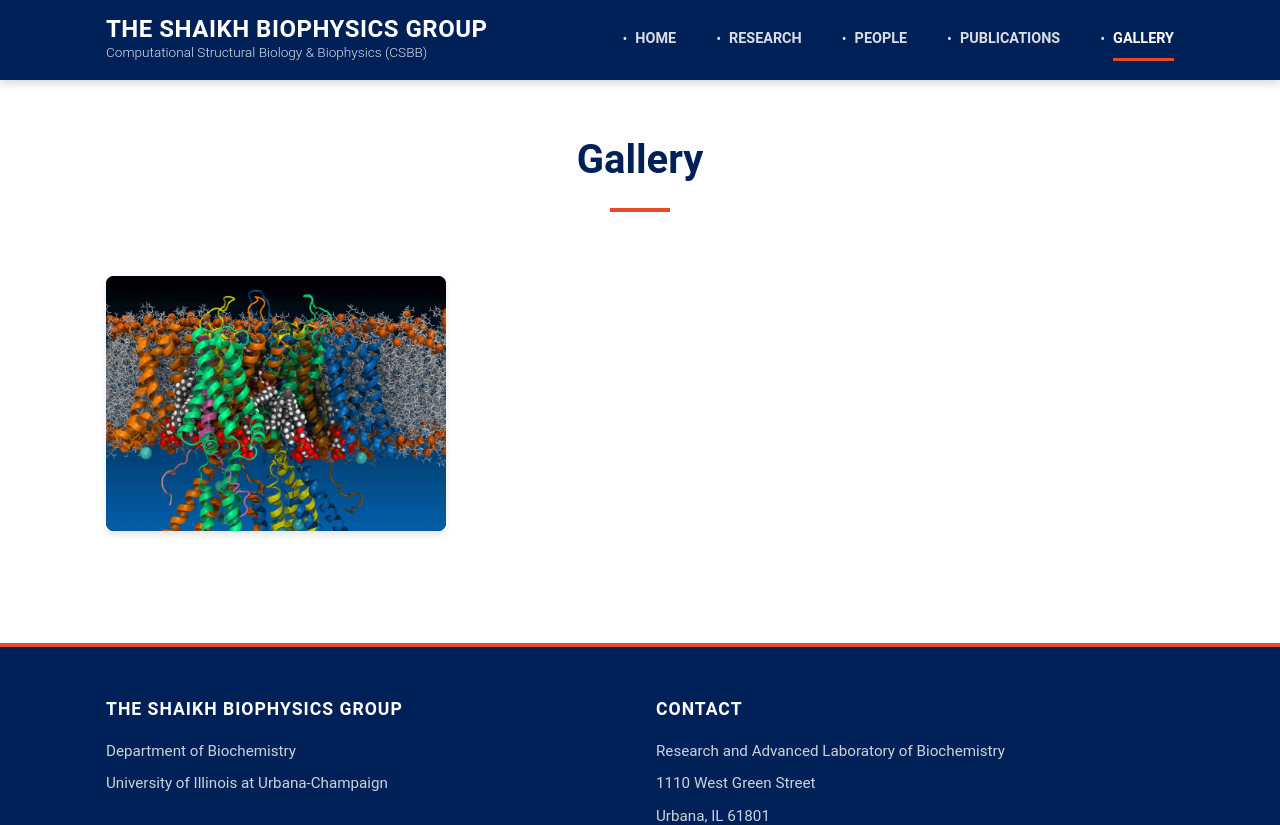
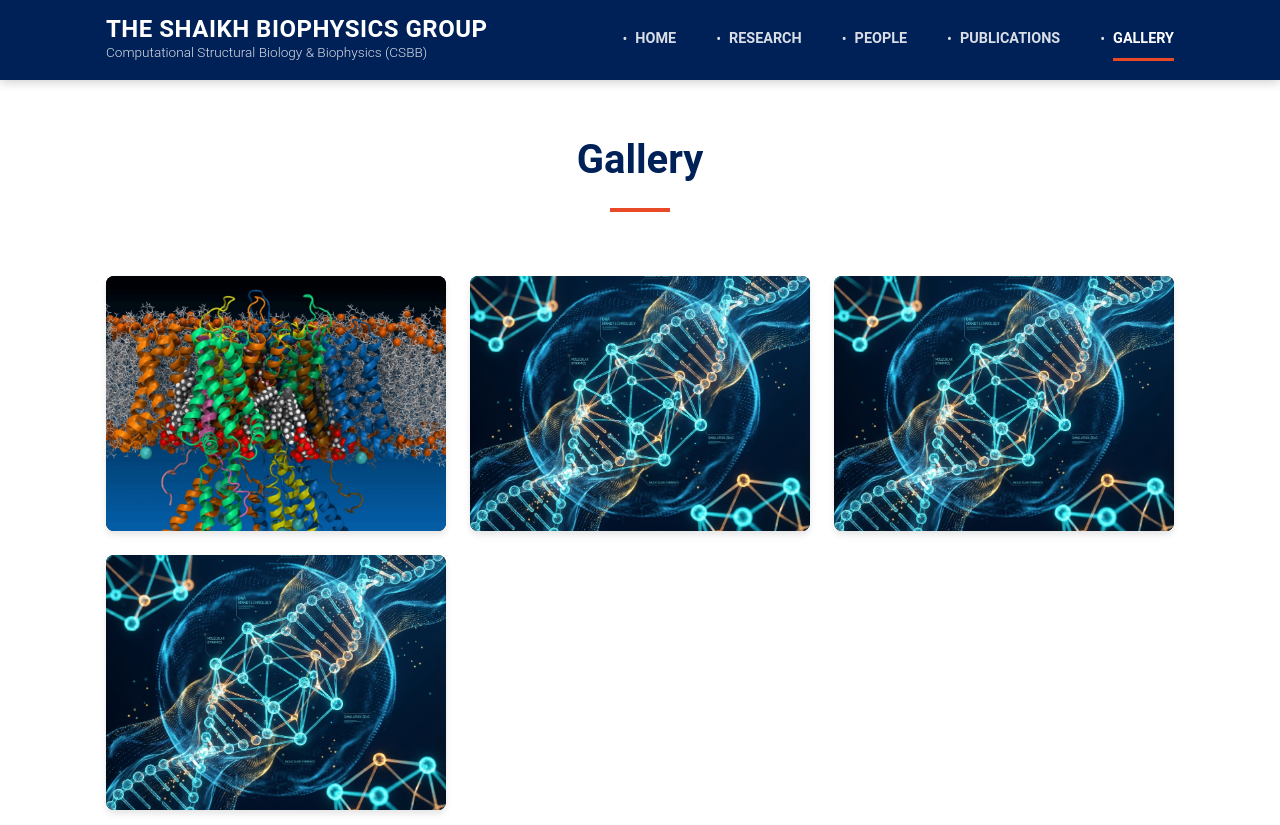
Before and after one commit to fulbabu2/fulbabu2.github.io, a React (Vite) app: page /#/gallery in a window 1280 px wide. Shown: the top 825 px of the page. Built offline with nearby package versions, Linux system fonts and the light colour scheme; some icons are missing.

Commit message:
Add MD Result 1 to Gallery

```diff
--- a/src/pages/Gallery.tsx
+++ b/src/pages/Gallery.tsx
@@ -1,15 +1,40 @@
 import React from 'react';
 import './Gallery.css';
-import mdResult1 from '../assets/gallery/md_result_1.jpg';
+import hero1 from '../assets/hero1.png';
+import mdResult1 from '../assets/gallery/md-result-1.jpg';
+
+interface GalleryItem {
+    id: number;
+    title: string;
+    description: string;
+    image: string;
+}
 
 const Gallery: React.FC = () => {
-    // Gallery Items
-    const galleryItems = [
+    const galleryItems: GalleryItem[] = [
         {
             id: 1,
-            title: "MD result 1",
-            description: "Molecular dynamics simulation result visualizing protein-membrane interaction.",
+            title: "MD Result 1",
+            description: "Molecular Dynamics Simulation Snapshot - Membrane Protein System",
             image: mdResult1
+        },
+        {
+            id: 2,
+            title: "Simulation Setup",
+            description: "Initial system configuration",
+            image: hero1
+        },
+        {
+            id: 3,
+            title: "Trajectory Analysis",
+            description: "RMSD and RMSF calculations",
+            image: hero1
+        },
+        {
+            id: 4,
+            title: "Protein Dynamics",
+            description: "Conformational changes over time",
+            image: hero1
         }
     ];
 
```
Also changed, not shown: src/assets/gallery/md-result-1.jpg (added).
